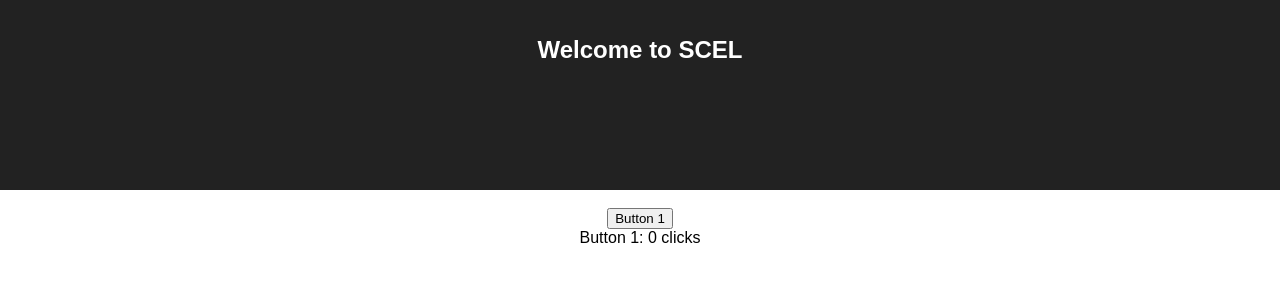
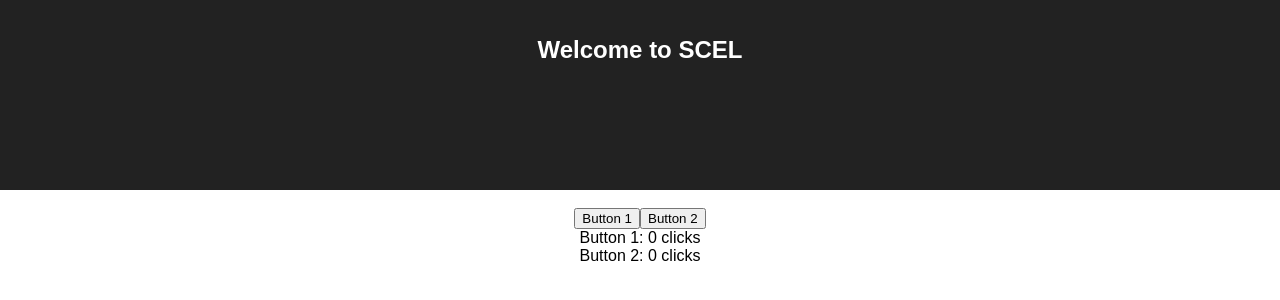
Before and after one commit to akirav/scelbutton-tutorial, a React (Create React App) app: page / in a window 1280 px wide. Shown: the top 300 px of the page. Built offline with nearby package versions, Linux system fonts and the light colour scheme.

Commit message:
Two buttons

```diff
--- a/src/App.js
+++ b/src/App.js
@@ -6,13 +6,20 @@ class App extends Component {
   constructor(props){
     super(props);
     this.state = {
-      count: 0
+      count: 0,
+      count1: 0
     }
 }
 
 handleClick(){
   this.setState(prevState => {
     return {count: prevState.count + 1}
+  });
+}
+
+handleClick2(){
+  this.setState(prevState => {
+    return {count1: prevState.count1 + 1}
   });
 }
 
@@ -25,12 +32,17 @@ handleClick(){
         <p className="App-intro">
         </p>
 
+
         <button onClick={this.handleClick.bind(this)}>Button 1 </button>
+        <button onClick={this.handleClick2.bind(this)}>Button 2 </button>
 
         <div>
           Button 1: {this.state.count} clicks
         </div>
 
+        <div>
+          Button 2: {this.state.count1} clicks
+        </div>
 
 
       </div>
```
